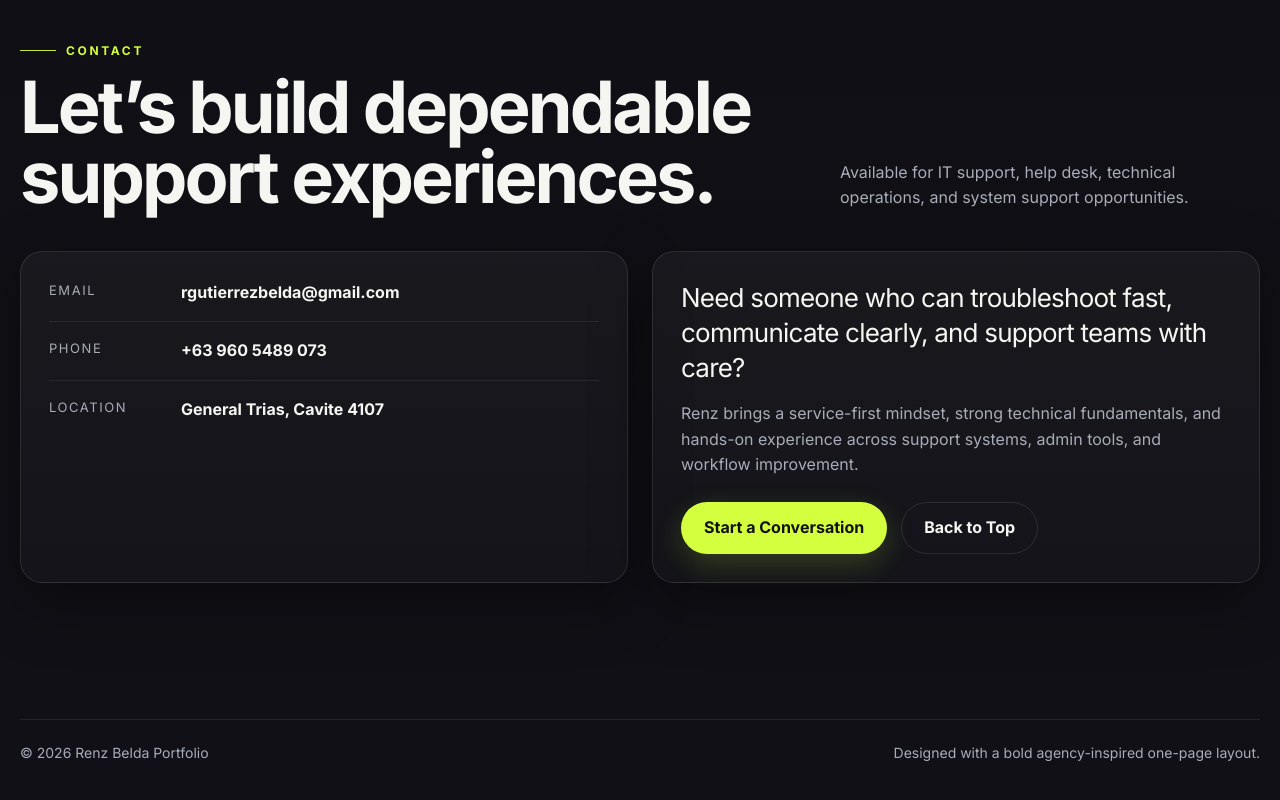
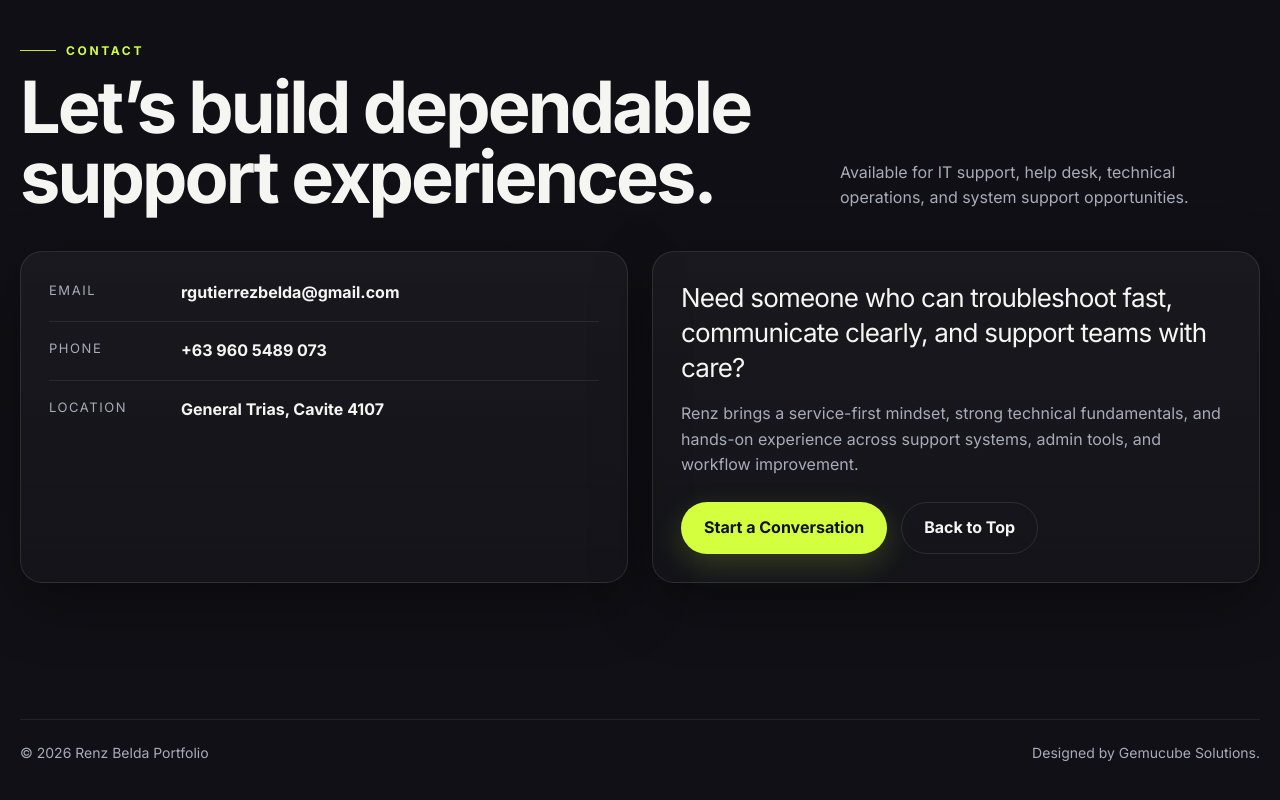
Before and after one commit to mmdc-adambelda/renz-portfolio, a plain HTML site: page index.html in a window 1280 px wide. Shown: the part 5085-5885 px from the top of the page. Drawn offline with Linux system fonts and the light colour scheme.

Commit message:
Update index.html

```diff
--- a/index.html
+++ b/index.html
@@ -838,7 +838,7 @@
   <footer class="footer">
     <div class="container footer-bar">
       <div>© 2026 Renz Belda Portfolio</div>
-      <div>Designed with a bold agency-inspired one-page layout.</div>
+      <div>Designed by Gemucube Solutions.</div>
     </div>
   </footer>
 </body>
```
